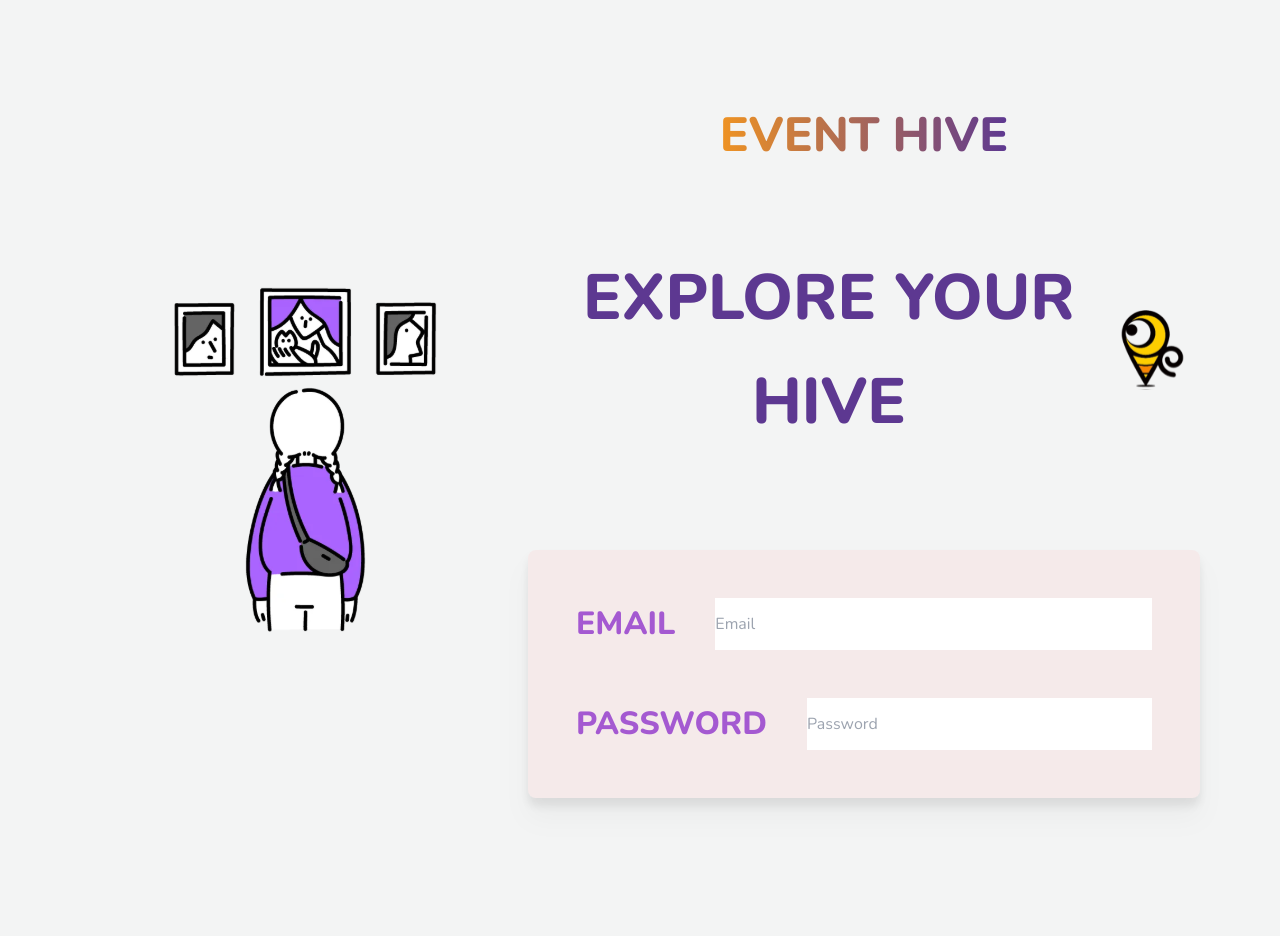
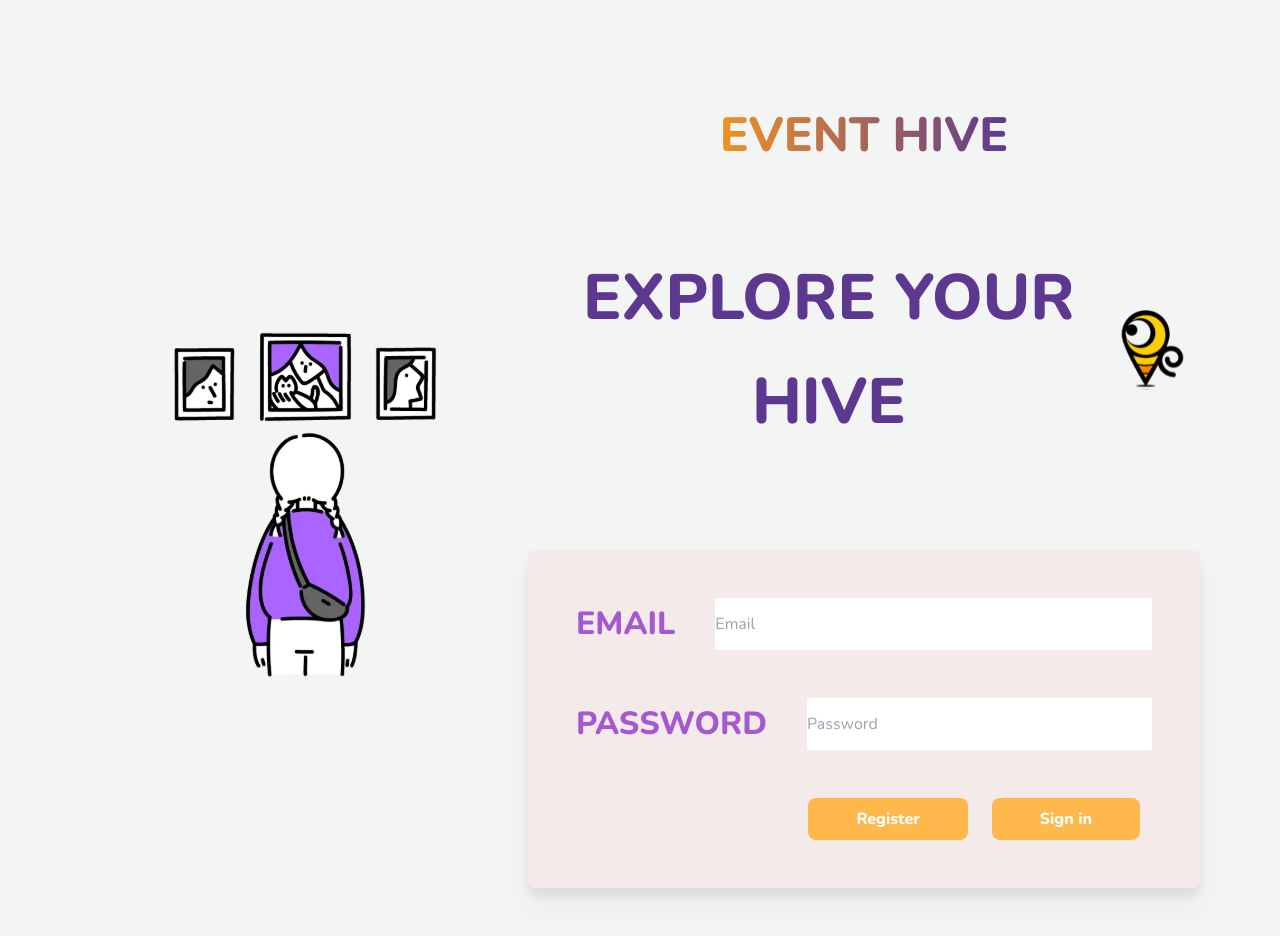
Before and after one commit to faynch/event-hive, a Next.js app: page /login in a window 1280 px wide. Shown: the top 936 px of the page. Built offline with nearby package versions, Linux system fonts and the light colour scheme.

Commit message:
add button

```diff
--- a/src/component/Login.tsx
+++ b/src/component/Login.tsx
@@ -4,7 +4,7 @@ import Hive from '../pages/assets/hive.svg'
 
 const Login = () => {
     return (
-        <div className="h-full max-w-full bg-[#F3F4F4] p-20">
+        <div className="h-full max-w-full p-20">
             <div className="flex flex-col items-center lg:flex-row">
                 <div className="flex w-full max-w-[40%]">
                     <Image src={LoginImg} alt={'Login'} />
@@ -44,6 +44,14 @@ const Login = () => {
                                 placeholder="Password"
                             />
                         </div>
+                        <div className="flex justify-end px-[3rem] pb-[3rem]">
+                            <a className="mx-3 justify-end rounded-lg bg-[#FFB84C] from-[#EF9323] to-[#5D3891] px-12 py-2 font-extrabold text-white hover:bg-gradient-to-r">
+                                Register
+                            </a>
+                            <a className="mx-3 justify-end rounded-lg bg-[#FFB84C] from-[#EF9323] to-[#5D3891] px-12 py-2 font-extrabold text-white hover:bg-gradient-to-r">
+                                Sign in
+                            </a>
+                        </div>
                     </div>
                 </div>
             </div>
```
